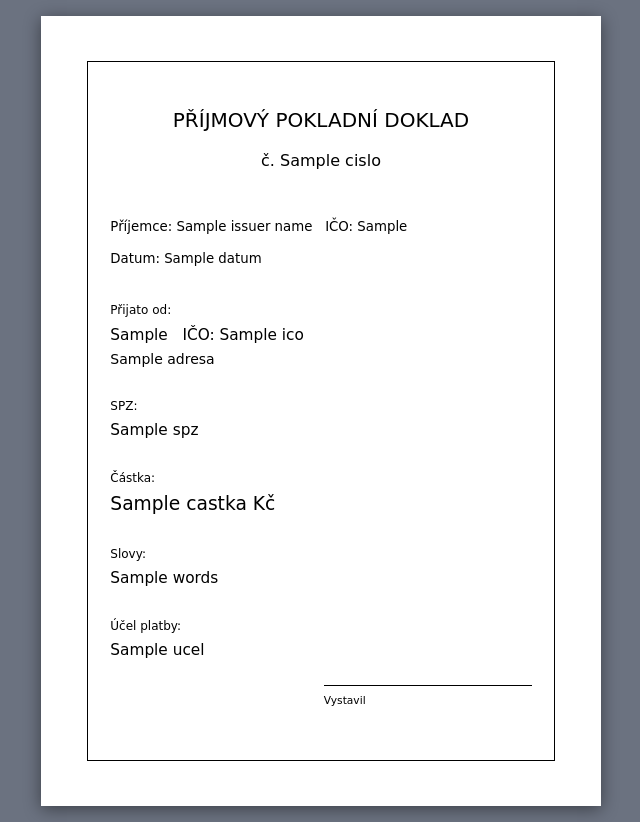
After one commit to Kosacek/prepis-vozidla, a Flask app: template prepis_app/templates/ppd_print.html in a window 1280 px wide. The commit adds this page. Shown: the whole page, without its empty margins (319-959 px from the left). Run offline with Flask 3, Linux system fonts and the light colour scheme; the template is opened without the code that fills it: most values are stand-ins (such as "Sample title", 1, 10 or a date in 2020).

Commit message:
feat(ppd): print on A5 by default - no manual paper switching
The PPD button now opens a print-ready HTML page with @page{size:A5},
so the browser's print dialog pre-selects A5 paper automatically and
fires window.print() on load. The zadosti stay A4. The Doklady browser
gains a 'Tisk' link per receipt. The PDF itself is also stamped with
/PickTrayByPDFSize + /PrintScaling None so Acrobat picks the A5 tray
too. Adds scripts/preview_server.py (isolated DATA_DIR local preview).
v1.3.7 -> 1.3.8.

```diff
--- a/prepis_app/app.py
+++ b/prepis_app/app.py
@@ -29,7 +29,7 @@ import sys
 import shutil
 BASE_DIR = sys._MEIPASS if getattr(sys, 'frozen', False) else os.path.dirname(os.path.abspath(__file__))
 
-__version__ = "1.3.7"
+__version__ = "1.3.8"
 
 # Writable data dir. Precedence:
 #   1. DATA_DIR env var (web container sets it to /data — the bind mount)
@@ -1087,6 +1087,7 @@ def api_generate():
             with open(os.path.join(out_dir, ppd_name), "wb") as f:
                 f.write(ppd_bytes)
             result["ppd"] = f"/download/{ppd_name}"
+            result["ppd_print"] = f"/ppd-print/{number}"   # A5-preset print page
             # Append-only backup — the write-only safety net. A row is written
             # here for every receipt and is NEVER removed, so an accidental
             # delete in the dashboard stays recoverable.
@@ -1125,6 +1126,24 @@ def api_ppd_delete(number):
     copy and the PDF file is left on disk, so the receipt can be restored."""
     removed = ppd.delete_ppd(DATA_DIR, number)
     return jsonify({"success": True, "removed": removed})
+
+
+@app.route("/ppd-print/<int:number>")
+def ppd_print(number):
+    """Print-ready HTML version of a receipt with @page{size:A5} — the browser's
+    print dialog then pre-selects A5 paper, so nobody has to switch it by hand.
+    Data comes from the append-only backup (it has the full record incl. address
+    and SPZ); the live ledger is the fallback if the backup write ever failed."""
+    rec = next((r for r in ppd.read_backup(DATA_DIR) if r.get("cislo") == number), None)
+    if rec is None:
+        live = next((r for r in ppd.read_ppd_log(DATA_DIR) if r.get("cislo") == number), None)
+        if live is not None:
+            rec = {**live, "ico": "", "adresa": "", "spz": live.get("vozidlo", ""), "vin": ""}
+    if rec is None:
+        return Response("Doklad nenalezen.", status=404, mimetype="text/plain")
+    words = ppd.amount_to_words_cs(rec.get("castka") or 0)
+    return render_template("ppd_print.html", r=rec, words=words,
+                           issuer_name=ppd.ISSUER_NAME, issuer_ico=ppd.ISSUER_ICO)
 
 
 @app.route("/api/ppd-deleted", methods=["GET"])
--- a/prepis_app/ppd.py
+++ b/prepis_app/ppd.py
@@ -387,6 +387,29 @@ def restore_ppd_row(data_dir: str, record: dict) -> bool:
 
 
 # ── A5 receipt PDF ──────────────────────────────────────────────────────────
+def _mark_a5_print(pdf_bytes: bytes) -> bytes:
+    """Stamp viewer preferences asking print software to match the paper to the
+    PDF's page size (A5) at 100% scale: /PickTrayByPDFSize + /PrintScaling None.
+    Acrobat honors these; viewers that don't simply ignore them. Best-effort —
+    on any failure the original bytes are returned unchanged."""
+    try:
+        from pypdf import PdfReader, PdfWriter
+        from pypdf.generic import BooleanObject, DictionaryObject, NameObject
+
+        reader = PdfReader(io.BytesIO(pdf_bytes))
+        writer = PdfWriter()
+        writer.append(reader)
+        writer._root_object[NameObject("/ViewerPreferences")] = DictionaryObject({
+            NameObject("/PickTrayByPDFSize"): BooleanObject(True),
+            NameObject("/PrintScaling"): NameObject("/None"),
+        })
+        out = io.BytesIO()
+        writer.write(out)
+        return out.getvalue()
+    except Exception:
+        return pdf_bytes
+
+
 def build_ppd_pdf(record: dict) -> bytes:
     """Draw an A5 portrait příjmový pokladní doklad.
 
@@ -469,4 +492,4 @@ def build_ppd_pdf(record: dict) -> bytes:
 
     c.showPage()
     c.save()
-    return buf.getvalue()
+    return _mark_a5_print(buf.getvalue())
--- /dev/null
+++ b/prepis_app/templates/ppd_print.html
@@ -0,0 +1,93 @@
+<!doctype html>
+<html lang="cs">
+<head>
+<meta charset="utf-8">
+<title>PPD č. {{ r.cislo }}</title>
+<style>
+  /* A5 portrait — Chrome's print dialog switches the paper size to A5
+     automatically because of this rule, so nobody has to change it by hand.
+     The žádosti stay plain A4 PDFs and are unaffected. */
+  @page { size: A5 portrait; margin: 0; }
+  * { box-sizing: border-box; }
+  html, body { margin: 0; padding: 0; }
+  body { font-family: "DejaVu Sans", Arial, "Helvetica Neue", sans-serif; color: #000; }
+
+  /* Mirrors ppd.build_ppd_pdf: 12mm outer border, same font sizes/spacing. */
+  .sheet { width: 148mm; height: 209mm; padding: 12mm; }
+  .frame { border: 1.5px solid #000; height: 100%; position: relative; padding: 12mm 6mm 0; }
+  h1   { font-size: 15pt; font-weight: 400; text-align: center; margin: 0 0 5mm; }
+  .num { font-size: 12pt; text-align: center; margin: 0 0 13mm; }
+  .meta { font-size: 10pt; margin: 0 0 4.5mm; }
+  .meta.last { margin-bottom: 10mm; }
+  .block { margin-bottom: 8.5mm; }
+  .label { font-size: 9pt; margin-bottom: 2.2mm; }
+  .value { font-size: 11.5pt; }
+  .value.big { font-size: 14pt; }
+  .sub   { font-size: 10.5pt; margin-top: 1.8mm; }
+  .sign  { position: absolute; right: 6mm; bottom: 14mm; width: 55mm;
+           border-top: 0.5pt solid #000; padding-top: 2mm; font-size: 8pt; }
+
+  /* On-screen preview only (never printed): grey backdrop + paper shadow. */
+  @media screen {
+    body { background: #6b7280; }
+    .sheet { background: #fff; margin: 16px auto; box-shadow: 0 3px 16px rgba(0,0,0,.45); }
+  }
+</style>
+</head>
+<body>
+<div class="sheet">
+  <div class="frame">
+    <h1>PŘÍJMOVÝ POKLADNÍ DOKLAD</h1>
+    <div class="num">č. {{ r.cislo }}</div>
+
+    <div class="meta">Příjemce: {{ issuer_name }}&nbsp;&nbsp;&nbsp;IČO: {{ issuer_ico }}</div>
+    <div class="meta last">Datum: {{ r.datum }}</div>
+
+    <div class="block">
+      <div class="label">Přijato od:</div>
+      <div class="value">{{ r.prijato_od }}{% if r.ico %}&nbsp;&nbsp;&nbsp;IČO: {{ r.ico }}{% endif %}</div>
+      {% if r.adresa %}<div class="sub">{{ r.adresa }}</div>{% endif %}
+    </div>
+
+    {% if r.spz %}
+    <div class="block">
+      <div class="label">SPZ:</div>
+      <div class="value">{{ r.spz }}</div>
+    </div>
+    {% elif r.vin %}
+    <div class="block">
+      <div class="label">VIN:</div>
+      <div class="value">{{ r.vin }}</div>
+    </div>
+    {% endif %}
+
+    <div class="block">
+      <div class="label">Částka:</div>
+      <div class="value big">{{ r.castka }} Kč</div>
+    </div>
+
+    <div class="block">
+      <div class="label">Slovy:</div>
+      <div class="value">{{ words }}</div>
+    </div>
+
+    <div class="block">
+      <div class="label">Účel platby:</div>
+      <div class="value">{{ r.ucel }}</div>
+    </div>
+
+    <div class="sign">Vystavil</div>
+  </div>
+</div>
+<script>
+  // Auto-open the print dialog (paper pre-set to A5 via @page), then close the
+  // tab once the dialog is dismissed — the tab exists only to print.
+  window.addEventListener('load', function () {
+    setTimeout(function () { window.print(); }, 200);
+  });
+  window.addEventListener('afterprint', function () {
+    setTimeout(function () { window.close(); }, 400);
+  });
+</script>
+</body>
+</html>
--- a/prepis_app/version.py
+++ b/prepis_app/version.py
@@ -1 +1 @@
-__version__ = "1.3.7"
+__version__ = "1.3.8"
```
Also changed, not shown: prepis_app/scripts/preview_server.py (added, +30 -0 lines), prepis_app/templates/index.html (+8 -4 lines), prepis_app/tests/test_generate_ppd.py (+22 -0 lines), prepis_app/tests/test_ppd.py (+14 -0 lines), 2 other files.
